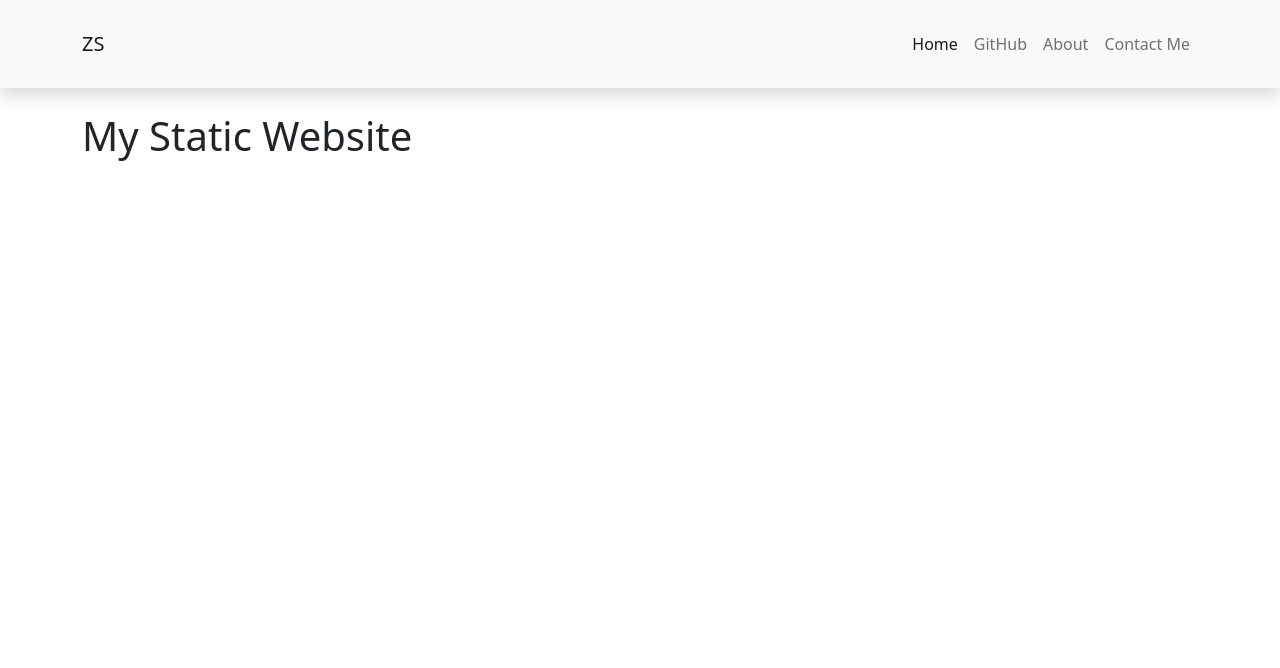
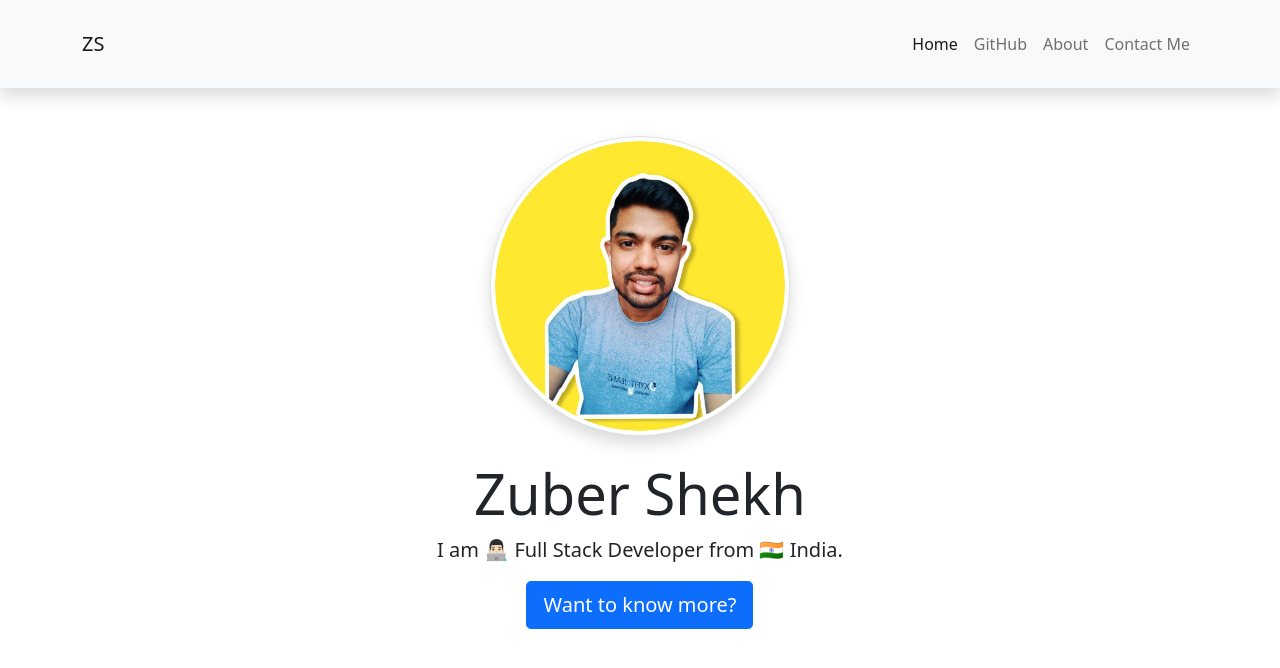
Before and after one commit to zuber-shekh7/zuber-shekh-static-website, a plain HTML site: page index.html in a window 1280 px wide. Drawn offline with nearby package versions, Linux system fonts and the light colour scheme.

Commit message:
updated home page

```diff
--- a/assets/css/main.css
+++ b/assets/css/main.css
@@ -0,0 +1,9 @@
+.active {
+  font-weight: 500;
+}
+
+.profile-picture {
+  height: 300px;
+  width: 300px;
+  border-radius: 50%;
+}
--- a/index.html
+++ b/index.html
@@ -42,10 +42,18 @@
         </div>
     </nav>
     <main>
-        <section class="container mt-4">
-            <h1>My Static Website</h1>
-        </section>
-
+        <!-- INTRO -->
+        <div class="row mt-4">
+            <div class="col-md-8 mx-auto">
+                <div class="container text-center">
+                    <img class="img-fluid profile-picture shadow img-thumbnail my-4"
+                        src="./assets/images/profile-picture.jpeg" alt="Zuber Shekh">
+                    <h1 class="display-4">Zuber Shekh</h1>
+                    <p class="lead">I am 👨🏻‍💻 Full Stack Developer from 🇮🇳 India.</p>
+                    <a class="btn btn-primary btn-lg" href="#">Want to know more?</a>
+                </div>
+            </div>
+        </div>
     </main>
     <!-- SCRIPTS -->
     <script src="https://cdn.jsdelivr.net/npm/bootstrap@5.1.3/dist/js/bootstrap.bundle.min.js"
```
Also changed, not shown: assets/images/profile-picture.jpeg (added), 2 other files.
